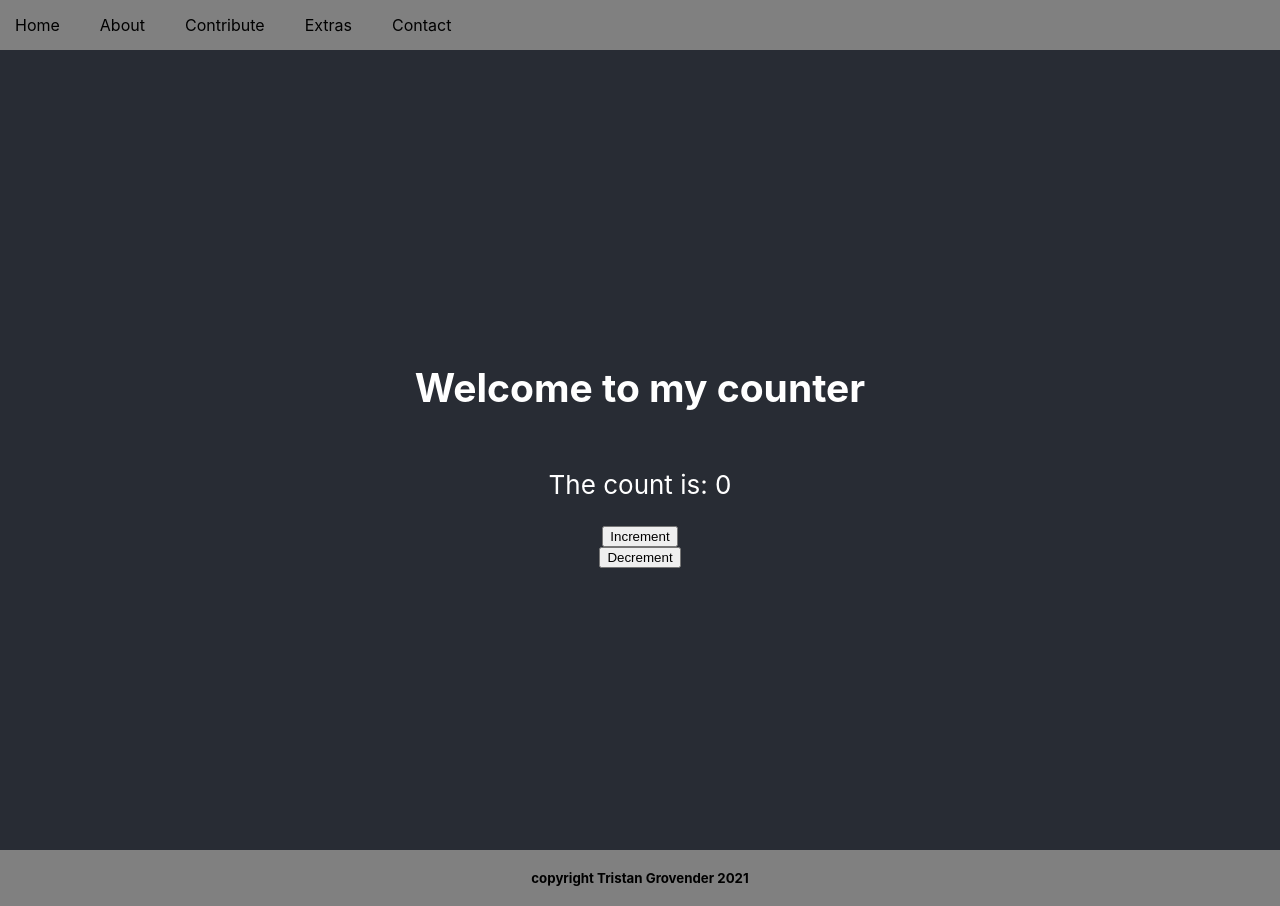
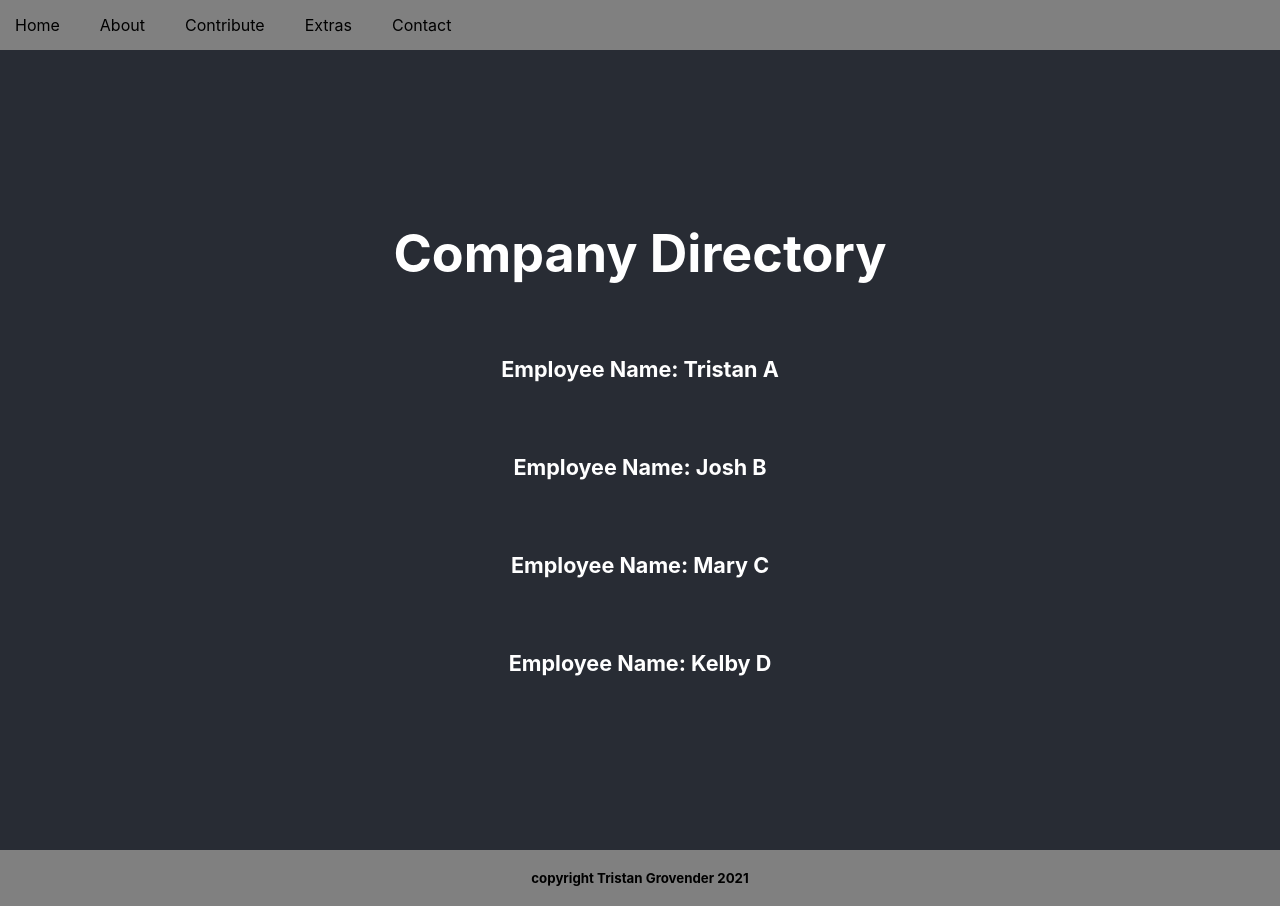
Before and after one commit to tristangrovender/intro, a React (Create React App) app in the folder intro-project/: page / in a window 1280 px wide. Built offline with nearby package versions, Linux system fonts and the light colour scheme.

Commit message:
Added Employee component with props, destructuring, mapping, and spreading

```diff
--- a/intro-project/src/App.js
+++ b/intro-project/src/App.js
@@ -1,16 +1,39 @@
 import "./App.css";
 import "./header.css";
 import "./footer.css";
+import Employee from "./Employee";
 import Counter from "./Counter";
 import Header from "./Header";
 import Footer from "./Footer";
+
+const employeeInfo = [
+  {
+    firstName: "Tristan",
+    lastName: "A"
+  },
+  {
+    firstName: "Josh",
+    lastName: "B"
+  },
+  {
+    firstName: "Mary",
+    lastName: "C"
+  },
+  {
+    firstName: "Kelby",
+    lastName: "D"
+  }
+];
 
 function App() {
   return (
     <div className="App">
       <Header />
       <header className="App-header">
-        <Counter />
+        <h1>Company Directory</h1>
+        {employeeInfo.map(employee => {
+          return <Employee {...employee} />;
+        })}
       </header>
       <Footer />
     </div>
--- /dev/null
+++ b/intro-project/src/Employee.js
@@ -0,0 +1,13 @@
+import React from "react";
+
+const Employee = props => {
+  const { firstName, lastName } = props;
+  return (
+    <h5>
+      {" "}
+      Employee Name: {firstName} {lastName}
+    </h5>
+  );
+};
+
+export default Employee;
```
